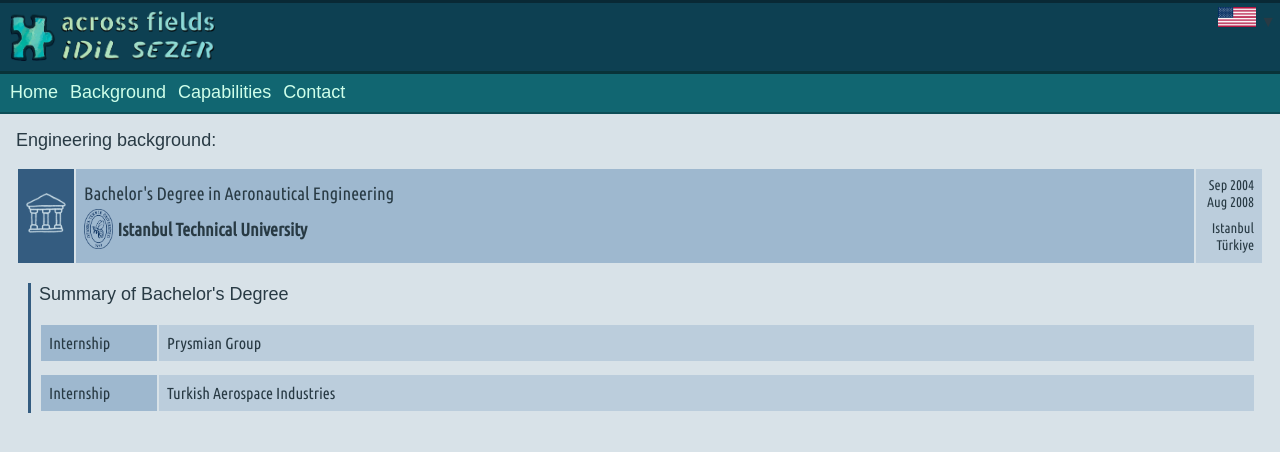
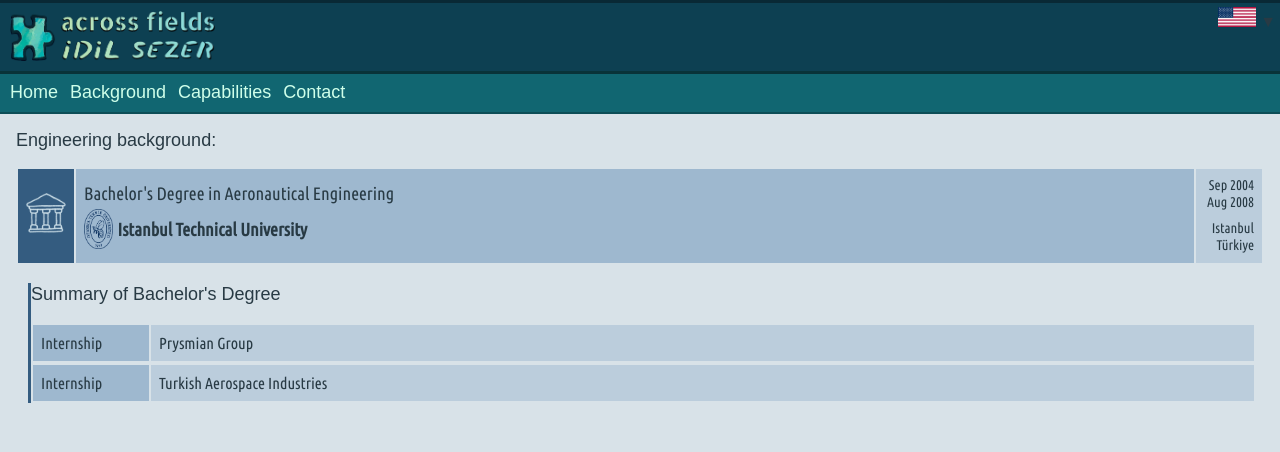
Before and after one commit to acrossfields/idilsezer, a Jekyll site: the page built from en/background.md, in a window 1280 px wide. Shown: the top 452 px of the page. Built offline with Jekyll 4.4.1, drawn with Linux system fonts in a browser that asks for light colours; some web fonts are replaced.

Commit message:
Update style.scss

```diff
--- a/assets/css/style.scss
+++ b/assets/css/style.scss
@@ -166,13 +166,12 @@ table {
 
 .bg-indented {
   border-left: 3px solid #345c80;
-  margin-left: 20px;
-  padding-left: 8px;
+  margin: 0 0 0 20px;
+  padding: 0;
 }
 
 .bg-indented table {
-  margin-left: 0;
-  margin-right: 0;
+  margin: 0;
 }
 
 .table-bgsub {
@@ -198,3 +197,14 @@ table {
   font-family: 'Ubuntu Condensed', sans-serif;
   font-size: 16px;
 }
+
+.table-bgsub td:nth-child(3) {
+  text-align: center;
+  vertical-align: middle;
+  width: 30px;
+}
+
+.table-bgsub td:nth-child(3) img {
+  max-width: 100%;
+  height: auto;
+}
```
